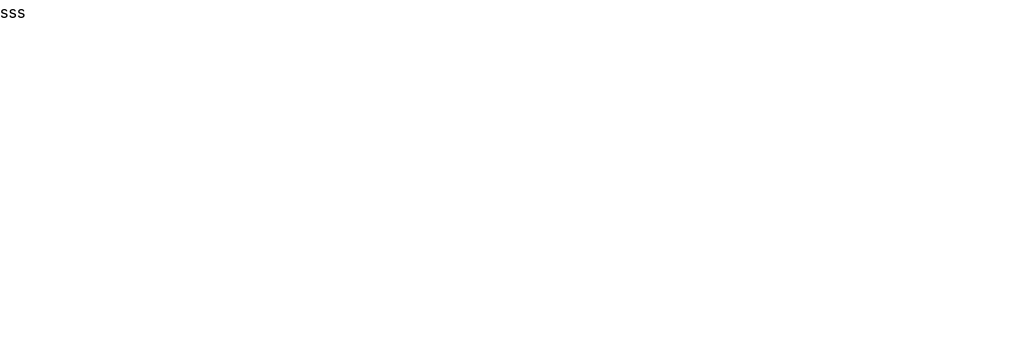
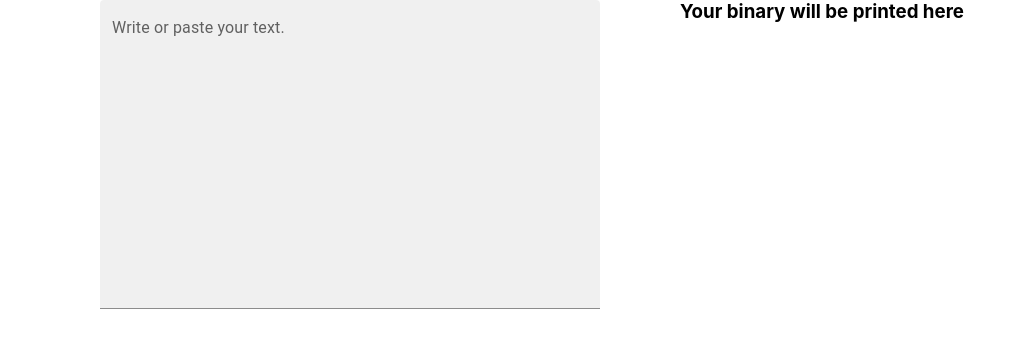
Before and after one commit to Vsjee/textToBinary, a React (Vite) app: page / in a window 1280 px wide. Shown: the top 348 px of the page, without its empty margins (0-1026 px from the left). Built offline with nearby package versions, Linux system fonts and the light colour scheme.

Commit message:
add basic layout

```diff
--- a/src/App.tsx
+++ b/src/App.tsx
@@ -1,7 +1,17 @@
-import './App.css';
+import { OutputText, TextInput } from './components';
+import AppWrapper from './AppWrapper.css';
 
 function App() {
-  return <div className='App'>sss</div>;
+  return (
+    <AppWrapper>
+      <article className='inputText'>
+        <TextInput />
+      </article>
+      <article className='outputText'>
+        <OutputText />
+      </article>
+    </AppWrapper>
+  );
 }
 
 export default App;
```
